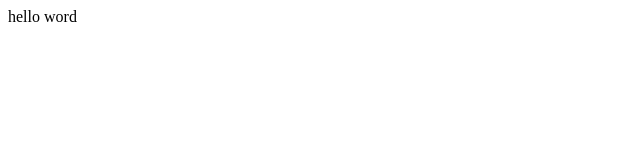
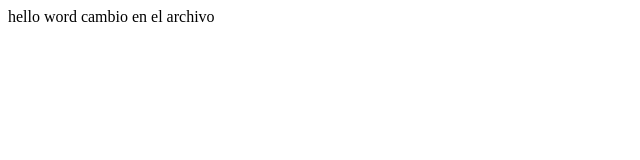
Before and after one commit to ed2321/prueba-2, a plain HTML site: page princ.html in a window 1280 px wide. Shown: the whole page, without its empty margins (0-640 px from the left). Drawn offline with Linux system fonts and the light colour scheme.

Commit message:
se realizaron cambios en el princ.html

```diff
--- a/princ.html
+++ b/princ.html
@@ -5,5 +5,6 @@
 </head>
 <body>
 hello word
+cambio en el archivo
 </body>
 </html>
```
